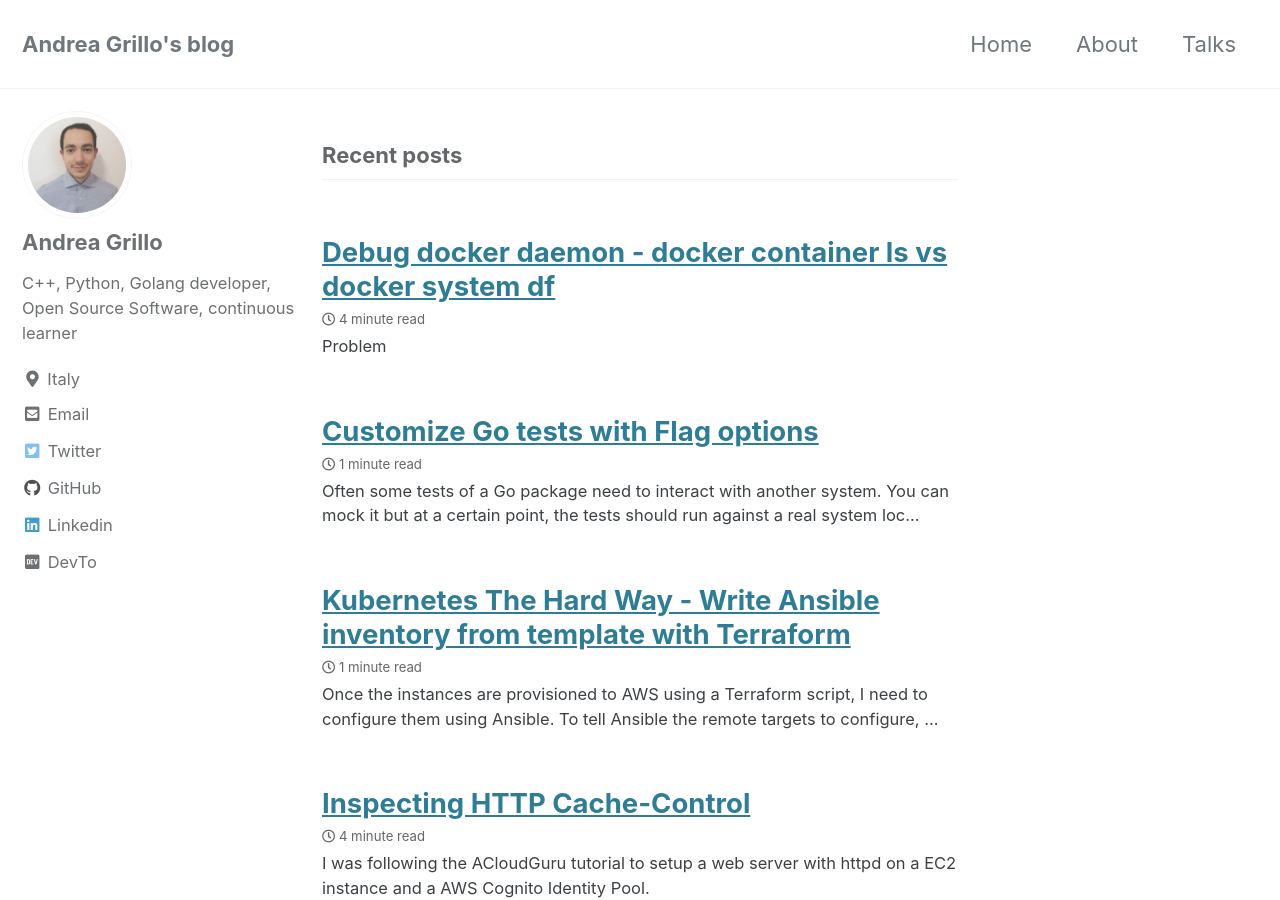
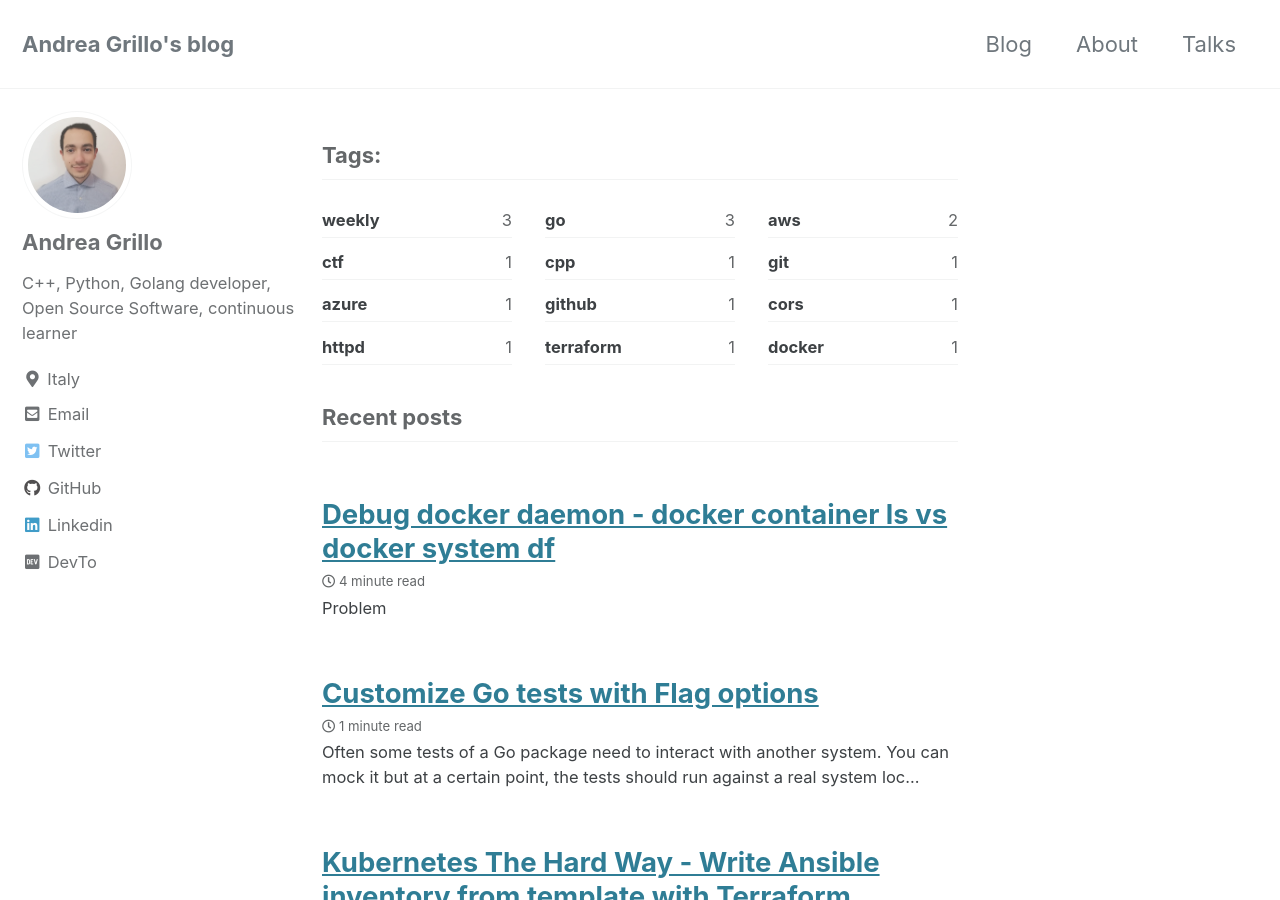
Before and after one commit to andregri/andregri.github.io, a Jekyll site: the page built from index.html, in a window 1280 px wide and 900 px high. Built offline with Jekyll 4.4.1, drawn with Linux system fonts in a browser that asks for light colours; cached includes are drawn as plain includes; the list of posts is cut into pages by our own code.

Commit message:
add tags to blog page

```diff
--- a/_data/navigation.yml
+++ b/_data/navigation.yml
@@ -1,6 +1,6 @@
 # main links
 main:
-  - title: "Home"
+  - title: "Blog"
     url: /
   - title: "About"
     url: /about/
--- a/_layouts/home.html
+++ b/_layouts/home.html
@@ -3,6 +3,29 @@ layout: archive
 ---
 
 {{ content }}
+
+<h3 class="archive__subtitle">{{ site.data.ui-text[site.locale].tags_label | default: "Tags" }}</h3>
+
+{% assign tags_max = 0 %}
+{% for tag in site.tags %}
+  {% if tag[1].size > tags_max %}
+    {% assign tags_max = tag[1].size %}
+  {% endif %}
+{% endfor %}
+
+<ul class="taxonomy__index">
+  {% for i in (1..tags_max) reversed %}
+    {% for tag in site.tags %}
+      {% if tag[1].size == i %}
+        <li>
+          <a href="tags/#{{ tag[0] | slugify }}">
+            <strong>{{ tag[0] }}</strong> <span class="taxonomy__count">{{ i }}</span>
+          </a>
+        </li>
+      {% endif %}
+    {% endfor %}
+  {% endfor %}
+</ul>
 
 <h3 class="archive__subtitle">{{ site.data.ui-text[site.locale].recent_posts | default: "Recent Posts" }}</h3>
 
```
